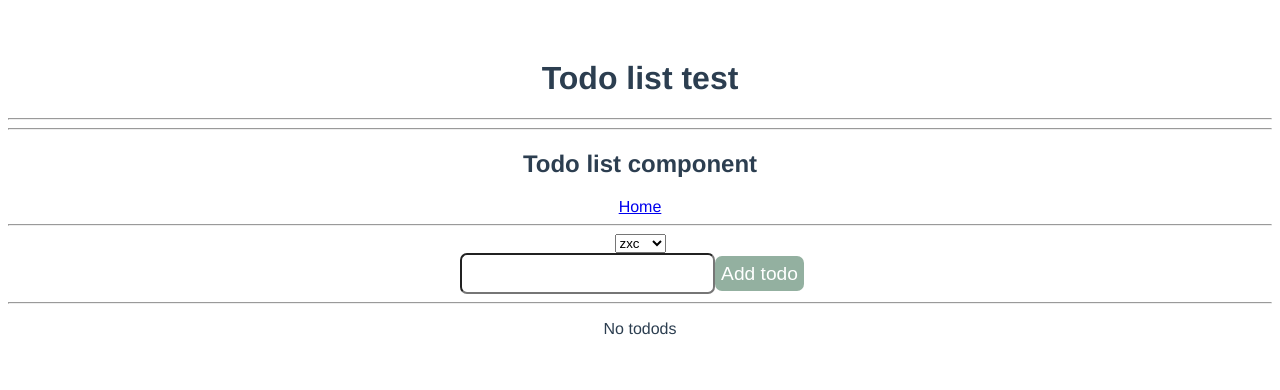
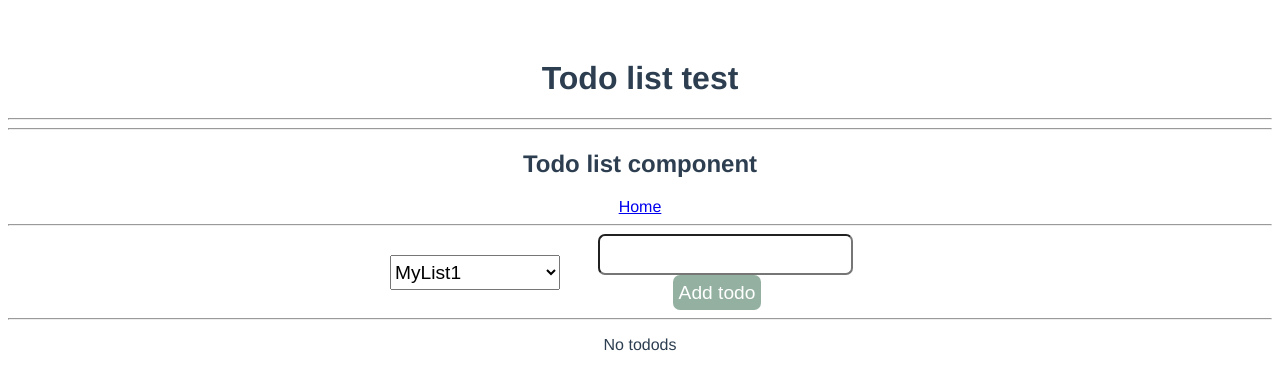
Before and after one commit to suhorada/VueLearning, a Vue app: page /todos in a window 1280 px wide. Shown: the top 390 px of the page. Built offline with nearby package versions, Linux system fonts and the light colour scheme; the HTML template or start-up script is replaced by a standard one.

Commit message:
visible select done

```diff
--- a/src/components/SelectList.vue
+++ b/src/components/SelectList.vue
@@ -22,18 +22,20 @@ export default {
   },
   methods: {
     onChange (e) {
-      console.log(e.target.value)
     }
   },
   computed: {
     ...mapGetters(['allLists'])
   },
   mounted () {
-    console.log(this.allLists)
   }
 }
 </script>
 
 <style scoped>
-
+  select {
+    height: 35px;
+    width: 170px;
+    font-size: 1.2rem;
+  }
 </style>
--- a/src/components/TodoList.vue
+++ b/src/components/TodoList.vue
@@ -6,7 +6,6 @@
         v-bind:todo="todo"
         v-bind:key="todo.id"
       />
-        <!-- v-on:todoDelete="todoDelete" -->
       {{allTodos}}
     </ul>
   </div>
@@ -22,9 +21,6 @@ export default {
     TodoItem
   },
   methods: {
-    // todoDelete (id) {
-    //   this.$emit('todoDelete', id)
-    // }
   },
   computed: {
     ...mapGetters(['allTodos'])
--- a/src/store/lists.module.js
+++ b/src/store/lists.module.js
@@ -2,7 +2,8 @@ import { setLS } from '../localStorage'
 import { ADD_LIST } from './actionst.type'
 
 export const state = {
-  listNames: ['zxc', 'aues']
+  listNames: ['MyList1', 'TestList'],
+  selected: 'All'
 }
 
 export const actions = {
--- a/src/views/Todos.vue
+++ b/src/views/Todos.vue
@@ -3,15 +3,15 @@
         <h2>Todo list component</h2>
         <router-link to="/">Home</router-link>
         <hr>
-        <SelectList/>
-        <AddTodo @addTodo="addTodo"/>
+        <div class="add-bar">
+          <SelectList/>
+          <AddTodo @addTodo="addTodo"/>
+        </div>
         <hr>
         <Loader v-if="loading"/>
         <TodoList
             v-else-if="allTodos.length"
         />
-            <!-- @todoDelete="todoDelete" -->
-            <!-- v-bind:todos="todos" -->
         <p v-else>No todods</p>
     </div>
 </template>
@@ -28,7 +28,6 @@ export default {
   data () {
     return {
       loading: true
-      // todos: this.$store.
     }
   },
   computed: {
@@ -56,3 +55,15 @@ export default {
   }
 }
 </script>
+
+<style scoped>
+  .add-bar {
+    position: relative;
+    display: flex;
+    width: 500px;
+    justify-content: space-between;
+    align-items: center;
+    left: 50%;
+    transform: translate(-50%, 0);
+  }
+</style>
```
